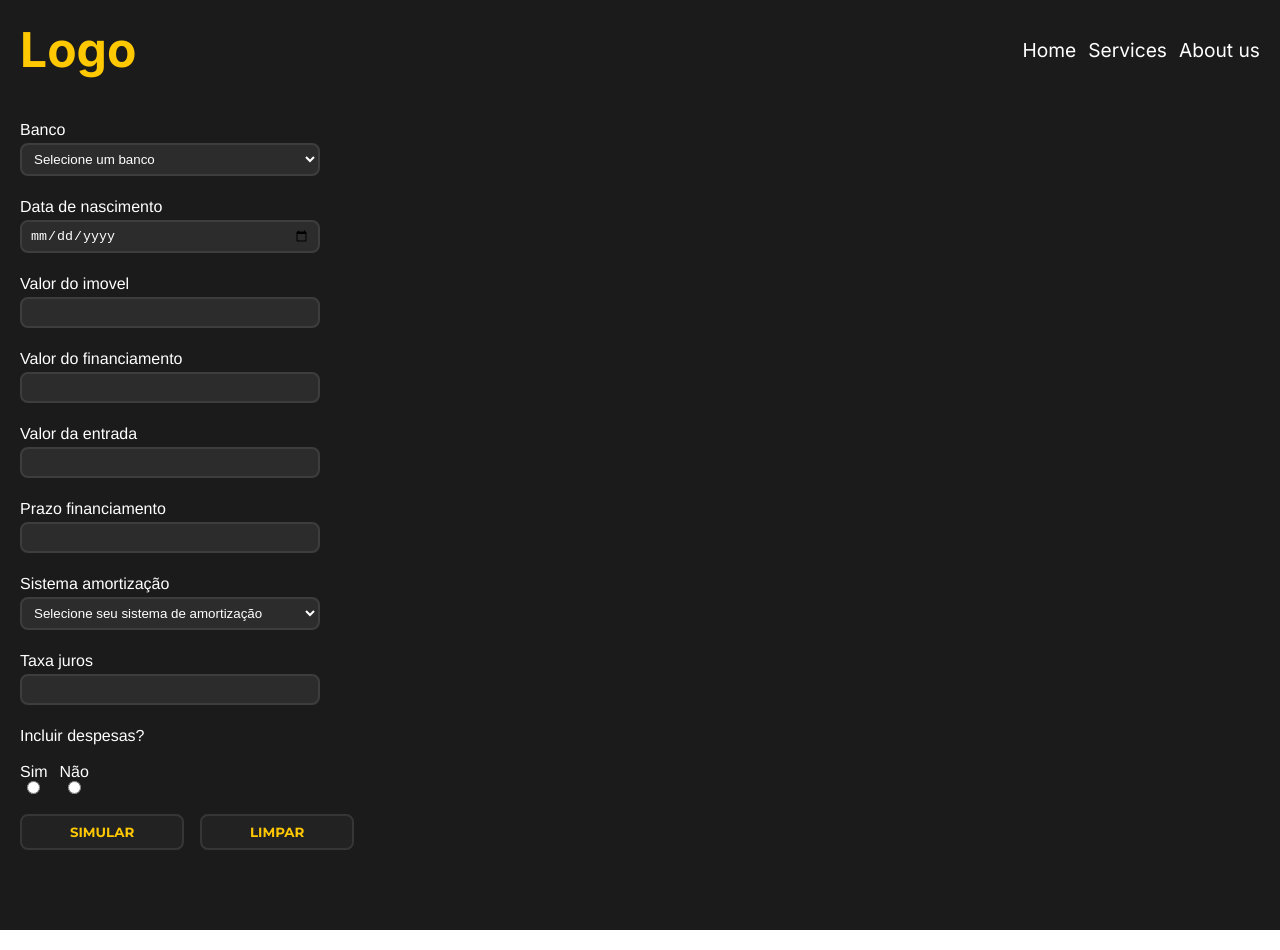
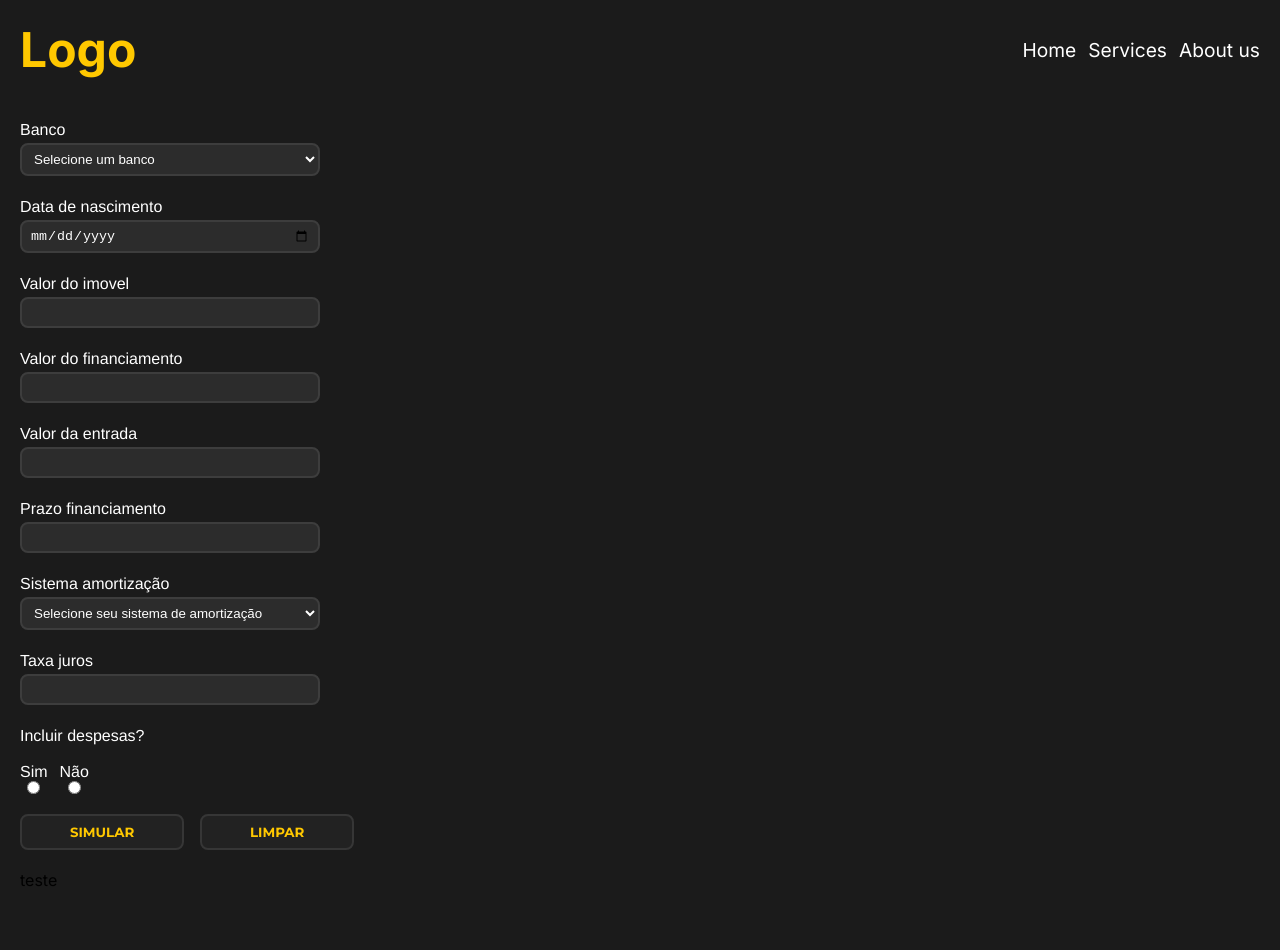
Before and after one commit to Luan-Lopes-da-Silva/financement-project, a Next.js app: page / in a window 1280 px wide. Built offline with nearby package versions, Linux system fonts and the light colour scheme.

Commit message:
Little fixs

```diff
--- a/app/page.jsx
+++ b/app/page.jsx
@@ -478,6 +478,7 @@ function maxPrazos(ev){
         >
           Limpar
       </button>
+      <span>teste</span>
       {active === true?(
       <div className={style.summary} ref={refResumo}>
         <h1>Resumo do financiamento</h1>
```
